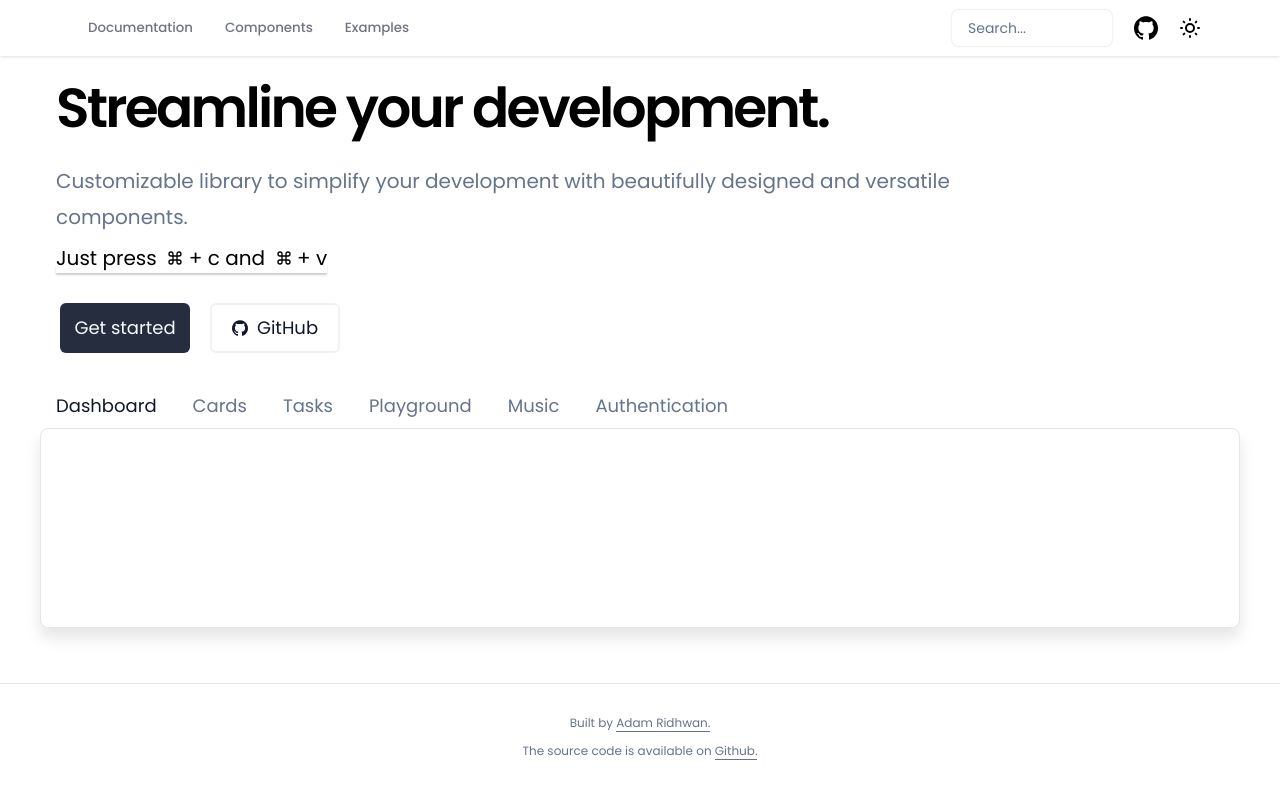
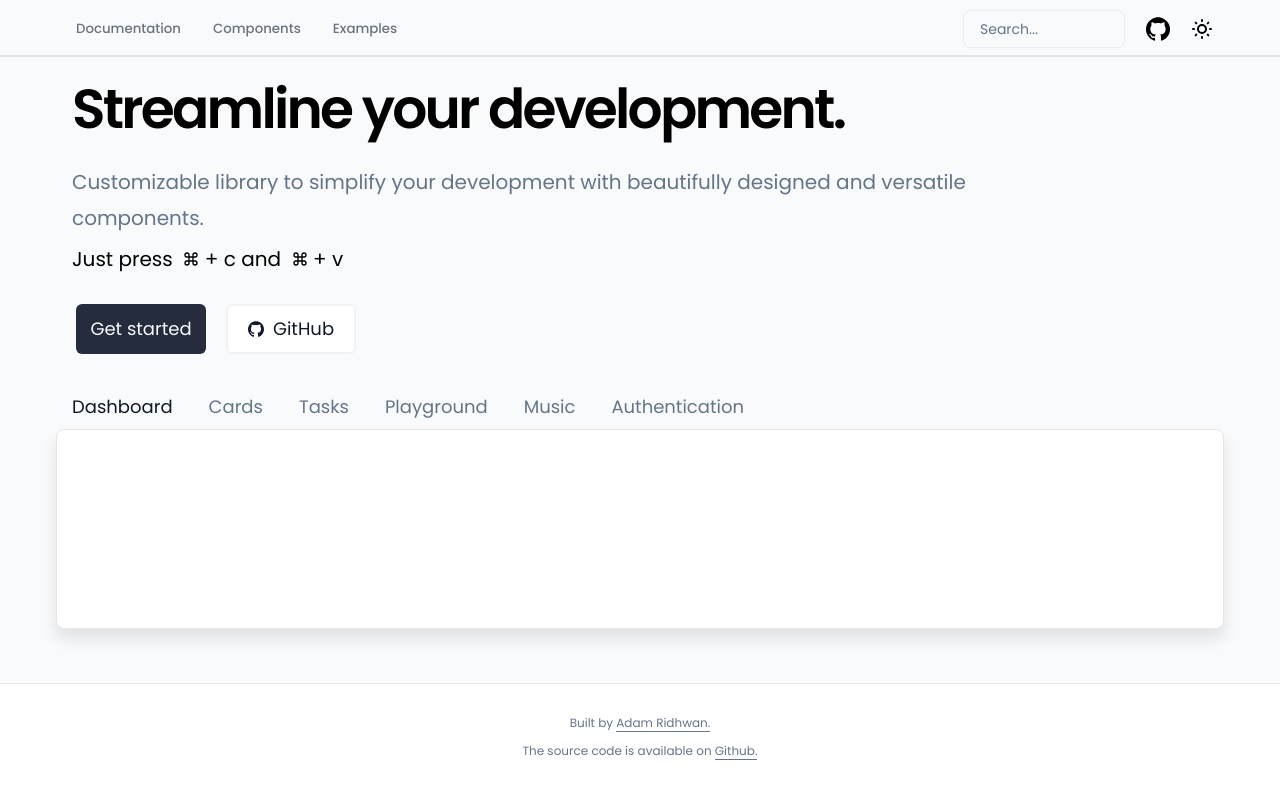
Before and after one commit to adam-ridhwan/ui-component-library, a React (Vite) app: page / in a window 1280 px wide. Shown: the top 794 px of the page. Built offline with nearby package versions, Linux system fonts and the light colour scheme.

Commit message:
fixed media queries

```diff
--- a/src/components/LandingPage/index.tsx
+++ b/src/components/LandingPage/index.tsx
@@ -16,8 +16,8 @@ const LandingPage = () => {
 
   return (
     <>
-      <div className={styles.landing_container}>
-        <div className={styles.landing_container_wrapper}>
+      <div className={styles.wrapper}>
+        <div className={styles.container}>
           <section className={styles.heading}>
             <h1>Streamline your development.</h1>
           </section>
@@ -28,7 +28,7 @@ const LandingPage = () => {
             </span>
 
             <span>
-              <span className={styles.underline_instructions}>
+              <span className={styles.underlined_instructions}>
                 Just press &nbsp;
                 <CommandButtonIcon /> &nbsp;+ c and &nbsp;
                 <CommandButtonIcon /> &nbsp;+ v
@@ -47,8 +47,8 @@ const LandingPage = () => {
             </button>
           </section>
 
-          <section>
-            <div className={styles.examples}>
+          <section className={styles.examples}>
+            <div className={styles.examples_titles}>
               {EXAMPLES.map((example, index) => {
                 return (
                   <div key={index} onClick={() => setSelectedExample(example)}>
--- a/src/components/LandingPage/styles.module.css
+++ b/src/components/LandingPage/styles.module.css
@@ -1,9 +1,20 @@
-.landing_container {
+.wrapper {
+  display: flex;
+  flex-direction: column;
+  align-items: center;
+  height: 100%;
+  width: 100%;
+  background-color: #f8fafc;
+}
+
+.container {
+  position: relative;
   padding-left: 1em;
   padding-right: 1em;
   padding-top: 24px;
   padding-bottom: 24px;
-  position: relative;
+  width: 100%;
+  max-width: 1200px;
   flex: 1;
 }
 
@@ -13,10 +24,6 @@ h1 {
   line-height: 1;
   letter-spacing: -0.05em;
   padding-bottom: 0.5em;
-}
-
-.wrap {
-  white-space: nowrap;
 }
 
 .support_heading {
@@ -37,7 +44,7 @@ h1 {
   align-items: center;
 }
 
-.underline_instructions {
+.underlined_instructions {
   margin-top: 0.5rem;
   display: flex;
   justify-content: center;
@@ -45,7 +52,7 @@ h1 {
   position: relative;
 }
 
-.underline_instructions::before {
+.underlined_instructions::before {
   content: '';
   position: absolute;
   bottom: 0px;
@@ -103,7 +110,7 @@ h1 {
   box-shadow: inset 0 0 0 2px #f2f2f2;
 }
 
-.examples {
+.examples_titles {
   display: flex;
   flex-direction: row;
   gap: 2em;
@@ -115,7 +122,7 @@ h1 {
   cursor: pointer;
 }
 
-.examples::-webkit-scrollbar {
+.examples_titles::-webkit-scrollbar {
   display: none;
 }
 
@@ -168,7 +175,7 @@ h1 {
     width: 130px;
   }
 
-  .examples {
+  .examples_titles {
     font-size: 18px;
   }
 }
@@ -211,7 +218,7 @@ h1 {
     width: 130px;
   }
 
-  .examples {
+  .examples_titles {
     font-size: 18px;
   }
 }
@@ -255,7 +262,7 @@ h1 {
     width: 130px;
   }
 
-  .examples {
+  .examples_titles {
     font-size: 18px;
   }
 }
--- a/src/components/SearchBar/index.tsx
+++ b/src/components/SearchBar/index.tsx
@@ -21,6 +21,7 @@ const SideNavBar: FC = () => {
     if (searchInputRef.current) searchInputRef.current.value = '';
   };
 
+  // Handle window resize and DISABLES transition when window is resized
   useEffect(() => {
     let resizeTimeout: ReturnType<typeof setTimeout>;
 
@@ -45,10 +46,6 @@ const SideNavBar: FC = () => {
       clearTimeout(resizeTimeout);
     };
   }, [isWindowResized, searchInputRef]);
-
-  useEffect(() => {
-    console.log(searchInputRef.current);
-  }, [searchInputRef]);
 
   return (
     <>
--- a/src/hooks/useResolution.tsx
+++ b/src/hooks/useResolution.tsx
@@ -7,7 +7,7 @@ export interface Resolution {
 
 export enum DeviceType {
   PHONE = 'Phone',
-  IPAD = 'iPad',
+  TABLET = 'Tablet',
   DESKTOP = 'Desktop',
 }
 
@@ -16,14 +16,14 @@ export const getDeviceType = (resolution: Resolution): DeviceType => {
 
   if (width <= 640) {
     return DeviceType.PHONE;
-  } else if (width <= 768) {
-    return DeviceType.IPAD;
+  } else if (width <= 767) {
+    return DeviceType.TABLET;
   } else {
     return DeviceType.DESKTOP;
   }
 };
 
-const useResolution = (): [Resolution, DeviceType] => {
+const useResolution = (): [DeviceType] => {
   const [resolution, setResolution] = useState<Resolution>({
     width: window.innerWidth,
     height: window.innerHeight,
@@ -42,7 +42,7 @@ const useResolution = (): [Resolution, DeviceType] => {
 
   const deviceType: DeviceType = getDeviceType(resolution);
 
-  return [resolution, deviceType];
+  return [deviceType];
 };
 
 export default useResolution;
--- a/src/layouts/NavBar/index.tsx
+++ b/src/layouts/NavBar/index.tsx
@@ -6,12 +6,13 @@ import { useSearchBarContext } from '@/hooks/useSearchBarContext';
 import { useSideBarContext } from '@/hooks/useSideBarContext';
 
 import useResolution, { DeviceType } from '@/hooks/useResolution';
+import { useEffect } from 'react';
 import styles from './styles.module.css';
 
 const NavBar = () => {
   const { toggleSidebar } = useSideBarContext();
   const { toggleSearchBar, searchInputRef } = useSearchBarContext();
-  const [resolution, deviceType] = useResolution();
+  const [deviceType] = useResolution();
 
   const handleSearchBar = () => {
     toggleSearchBar();
@@ -23,8 +24,8 @@ const NavBar = () => {
     <>
       <header>
         <div className={styles.wrapper}>
-          <div className={styles.sidebar_container}>
-            {deviceType === DeviceType.IPAD || deviceType === DeviceType.DESKTOP ? (
+          <div className={styles.container}>
+            {deviceType === DeviceType.DESKTOP ? (
               <div className={styles.desktop_nav}>
                 <button>Documentation</button>
                 <button>Components</button>
--- a/src/layouts/NavBar/styles.module.css
+++ b/src/layouts/NavBar/styles.module.css
@@ -1,16 +1,22 @@
-.sidebar_container {
-  height: 56px;
-  padding: 0 16px;
-  gap: 0.5rem;
+.wrapper {
+  display: flex;
+  flex-direction: column;
+  align-items: center;
+  height: 57px;
+  background-color: #f8fafc;
+  box-shadow: inset 0 -2px 0 #dfe4ed;
+}
+
+.container {
+  position: relative;
   display: flex;
   align-items: center;
   justify-content: center;
+  padding: 0 1.25em;
+  gap: 1em;
+  width: 100%;
+  height: 100%;
   max-width: 1200px;
-  width: 100%;
-}
-
-.wrapper {
-  box-shadow: 0px 0px 4px rgba(0, 0, 0, 0.2);
 }
 
 .desktop_nav {
@@ -87,49 +93,21 @@
 
 /* iPad (Portrait) */
 @media screen and (min-width: 768px) and (max-width: 1023px) {
-  .sidebar_container {
-    padding: 0 32px;
-  }
   .searchnav_container > button:first-child {
     width: 160px;
-  }
-
-  .wrapper {
-    display: flex;
-    align-items: center;
-    justify-content: center;
-    box-shadow: 0px 0px 4px rgba(0, 0, 0, 0.2);
   }
 }
 
 /* iPad (Landscape) */
 @media screen and (min-width: 1024px) and (max-width: 1199px) {
-  .sidebar_container {
-    padding: 0 32px;
-  }
   .searchnav_container > button:first-child {
     width: 160px;
-  }
-  .wrapper {
-    display: flex;
-    align-items: center;
-    justify-content: center;
-    box-shadow: 0px 0px 4px rgba(0, 0, 0, 0.2);
   }
 }
 
 /* Desktop */
 @media screen and (min-width: 1200px) {
-  .sidebar_container {
-    padding: 0 32px;
-  }
   .searchnav_container > button:first-child {
     width: 160px;
   }
-  .wrapper {
-    display: flex;
-    align-items: center;
-    justify-content: center;
-    box-shadow: 0px 0px 4px rgba(0, 0, 0, 0.2);
-  }
 }
```
